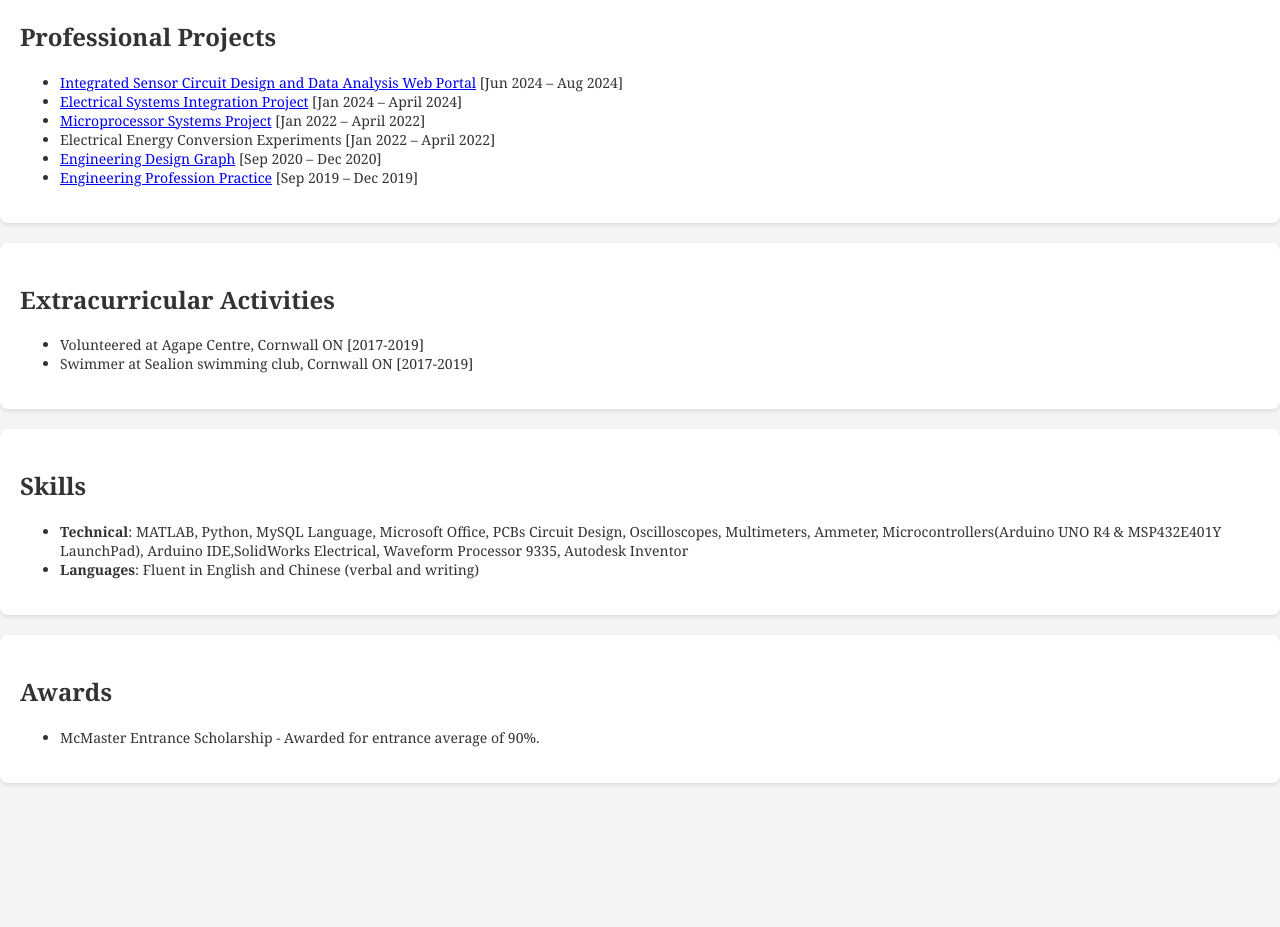
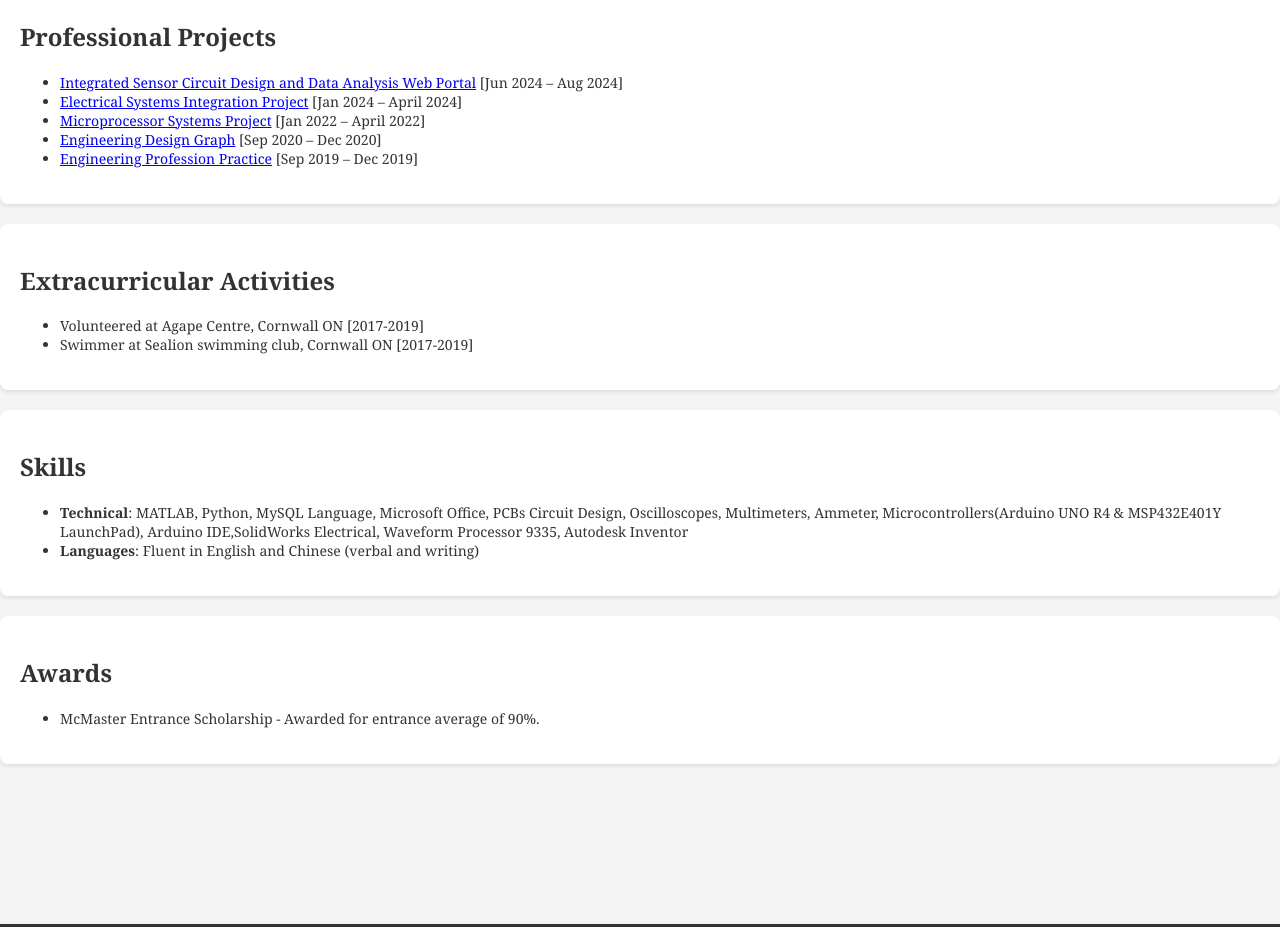
Before and after one commit to JunboWang3/WangJunbo_Web, a plain HTML site: page index.html in a window 1280 px wide. Shown: the part 820-1747 px from the top of the page. Drawn offline with Linux system fonts and the light colour scheme.

Commit message:
Update index.html

```diff
--- a/index.html
+++ b/index.html
@@ -59,7 +59,6 @@
                         Integration Project</a> [Jan 2024 – April 2024]</li>
                 <li><a href="https://github.com/JunboWang3/Microprocessor-Systems-Project">Microprocessor Systems
                         Project</a> [Jan 2022 – April 2022]</li>
-                <li>Electrical Energy Conversion Experiments [Jan 2022 – April 2022]</li>
                 <li><a href="https://github.com/JunboWang3/Engineering-Design-Graph">Engineering Design Graph</a> [Sep
                     2020 – Dec 2020]</li>
                 <li><a href="https://github.com/JunboWang3/Engineering-Profession-Practice">Engineering Profession
```
